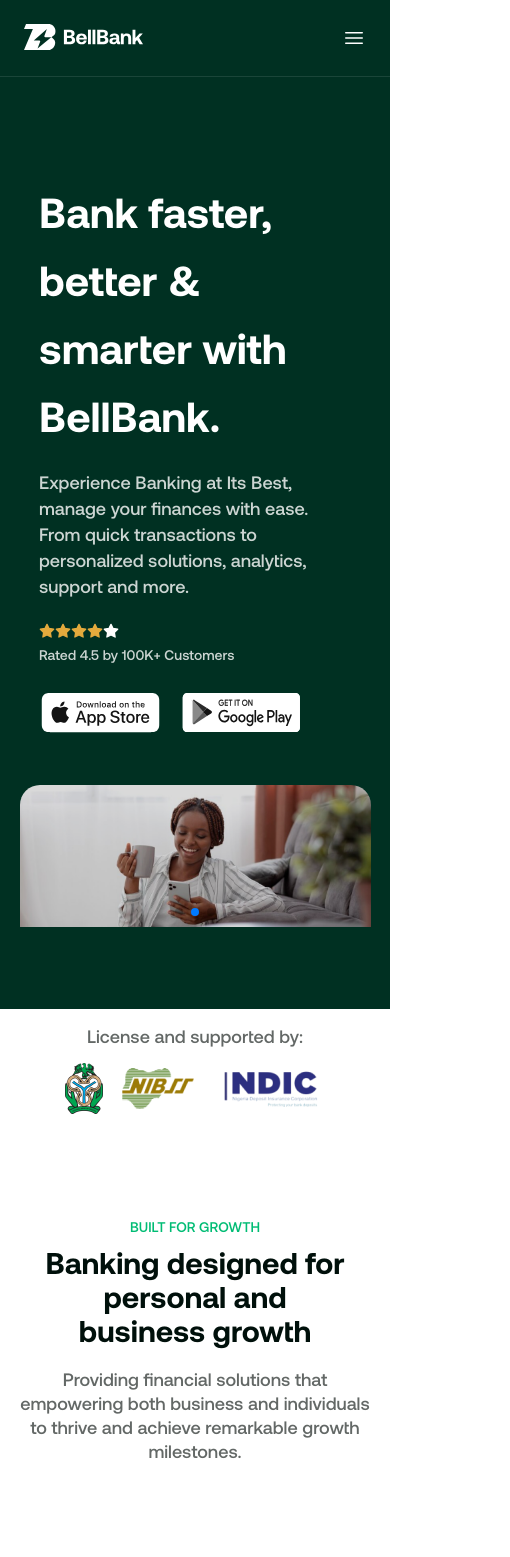
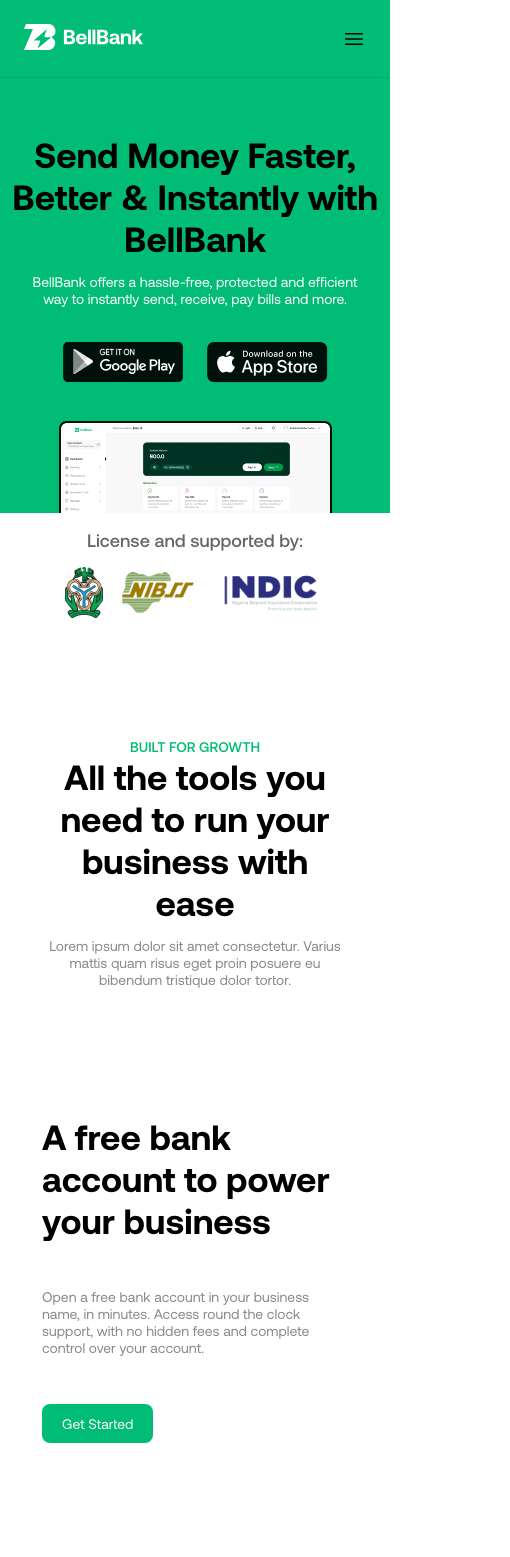
Before and after one commit to horlas08/BellBank, a React (Vite) app: page /company in a window 390 px wide. Shown: the top 1557 px of the page, 510 px wide, since content can reach past the window. Built offline with nearby package versions, Linux system fonts and the light colour scheme.

Commit message:
responsive continue personal

```diff
--- a/src/App.tsx
+++ b/src/App.tsx
@@ -13,7 +13,7 @@
 import Homepage from "./pages/Homepage";
 import AboutUs from "./pages/AboutUs";
 import Portfolio from "./pages/Personal";
-import Product from "./pages/Product";
+import Company from "./pages/Company";
 
 
 function App() {
@@ -61,7 +61,7 @@
       <Route path="/" element={<Homepage />} />
       <Route path="/about-us" element={<AboutUs />} />
       <Route path="/personal" element={<Portfolio />} />
-      <Route path="/product" element={<Product />} />
+      <Route path="/company" element={<Company />} />
       <Route path="*" element={<Homepage />} />
     </Routes>
   );
--- a/src/components/Footer.tsx
+++ b/src/components/Footer.tsx
@@ -50,22 +50,22 @@
                     />
                     <p>ACME Industries Ltd.<br/>Providing reliable tech since 1992</p>
                 </aside>
-                <div className="flex  flex-1 flex-col sm:flex-row w-full md:auto justify-around items-start">
-                    <nav className="flex flex-col">
+                <div className="flex flex-1 flex-col sm:flex-row  w-full md:auto justify-around items-start">
+                    <nav className="flex flex-col my-[25px] sm:my-0">
                         <h6 className="footer-title mt-0 text-xl sm:text-inherit">Services</h6>
                         <a className="link link-hover">Branding</a>
                         <a className="link link-hover">Design</a>
                         <a className="link link-hover">Marketing</a>
                         <a className="link link-hover">Advertisement</a>
                     </nav>
-                    <nav className="flex flex-col">
+                    <nav className="flex flex-col my-[25px] sm:my-0">
                         <h6 className="mt-0 footer-title text-xl sm:text-inherit">Company</h6>
                         <a className="link link-hover">About us</a>
                         <a className="link link-hover">Contact</a>
                         <a className="link link-hover">Jobs</a>
                         <a className="link link-hover">Press kit</a>
                     </nav>
-                    <nav className="flex flex-col">
+                    <nav className="flex flex-col my-[25px] sm:my-0">
                         <h6 className="mt-0 footer-title text-xl sm:text-inherit">Legal</h6>
                         <a className="link link-hover">Terms of use</a>
                         <a className="link link-hover">Privacy policy</a>
--- a/src/components/Header.tsx
+++ b/src/components/Header.tsx
@@ -83,7 +83,7 @@
                         onClick={() => setMobileMenuOpen(true)}
                     >
 
-                        <Bars3Icon className="h-6 w-6" color={chevronColor} aria-hidden="true"/>
+                        <Bars3Icon className="h-6 w-6 cursor-pointer" color={chevronColor} aria-hidden="true"/>
                     </div>
                 </div>
                 {/*larger area */}
@@ -141,7 +141,7 @@
                     <Link to="/personal" style={productsStyle} className="text-sm text-gray-1100 no-underline font-semibold leading-6 .text-gray-1100">
                         Personal
                     </Link>
-                    <a href="#" style={productsStyle} className="text-sm text-gray-1100 no-underline font-semibold leading-6 .text-gray-1100">
+                    <a href="/company" style={productsStyle} className="text-sm text-gray-1100 no-underline font-semibold leading-6 .text-gray-1100">
                         Companys
                     </a>
                 </Popover.Group>
@@ -162,9 +162,8 @@
                 </div>
             </nav>
             <Dialog className="lg:hidden" open={mobileMenuOpen} onClose={setMobileMenuOpen}>
-                <div className="fixed inset-0 z-10"/>
-                <Dialog.Panel
-                    className="fixed inset-y-0 right-0 z-10 w-full overflow-y-auto bg-white px-6 py-6 sm:max-w-sm sm:ring-1 sm:ring-gray-900/10">
+                <div className="fixed  inset-0 z-10"/>
+                <Dialog.Panel className="fixed  inset-y-0 right-0 z-10 w-full max-w-[90%] overflow-y-auto bg-white px-6 py-6 sm:max-w-sm sm:ring-1 sm:ring-gray-900/10">
                     <div className="flex items-center justify-between">
                         <Link to="#" className="-m-1.5 p-1.5 !focus-visible:border-none">
 
@@ -174,16 +173,14 @@
                                 src={'./Bellgreen.png'}
                             />
                         </Link>
-                        <div
-
-                            className="-m-2.5 rounded-md p-2.5"
+                        <div className="-m-2.5 rounded-md p-2.5"
                             onClick={() => setMobileMenuOpen(false)}
                         >
 
-                            <XMarkIcon className="h-6 w-6" fill={chevronColor} aria-hidden="true"/>
+                            <XMarkIcon className="h-6 w-6 cursor-pointer" fill={chevronColor} aria-hidden="true"/>
                         </div>
                     </div>
-                    <div className="mt-6 flow-root">
+                    <div className="mt-6  flow-root">
                         <div className="-my-6 divide-y divide-gray-500/10">
                             <div className="space-y-2 py-6">
 
@@ -191,7 +188,7 @@
                                     {({open}) => (
                                         <>
                                             <Disclosure.Button
-                                                className="flex w-full items-center bg-transparent justify-between  border-0 rounded-lg py-2 pl-3 pr-3.5 text-base font-semibold leading-7 .text-gray-1100 hover:bg-gray-50">
+                                                className="flex  w-full items-center bg-transparent justify-between  border-0 rounded-lg py-2 pl-3 pr-3.5 text-base font-semibold leading-7 .text-gray-1100 hover:bg-gray-50">
                                                 Product
                                                 <ChevronDownIcon
                                                     className={classNames(open ? 'rotate-180' : '', 'h-5 w-5 flex-none')}
@@ -220,13 +217,13 @@
                                     About us
                                 </Link>
                                 <Link
-                                    to="#"
+                                    to="/personal"
                                     className="-mx-3 block font-aeonik rounded-lg px-3 py-2 text-base text-black no-underline font-semibold leading-7 .text-gray-1100 hover:bg-gray-50"
                                 >
                                     Personal
                                 </Link>
                                 <Link
-                                    to="#"
+                                    to="/company"
                                     className="-mx-3 block font-aeonik rounded-lg px-3 py-2 text-black no-underline text-base font-semibold leading-7 .text-gray-1100 hover:bg-gray-50"
                                 >
                                     Company
--- a/src/pages/Product.tsx
+++ b/src/pages/Company.tsx
@@ -5,7 +5,7 @@
 import AppBtn from "../components/AppBtn";
 import ApproveBy from "../components/ApproveBy";
 
-const Product: FunctionComponent = () => {
+const Company: FunctionComponent = () => {
     return (
         <div className="w-full relative bg-white overflow-hidden text-left text-sm text-mediumseagreen font-aeonik">
 
@@ -19,7 +19,7 @@
             />
             <div className="text-black flex flex-col items-center bg-mediumseagreen">
                 <div className="max-w-[550px] mx-auto mt-[20px]">
-                    <h3 className="text-23xl text-center mb-0">Send Money Faster, Better & Instantly with BellBank</h3>
+                    <h3 className="text-16xl md:text-23xl text-center mb-0">Send Money Faster, Better & Instantly with BellBank</h3>
                     <p className={'text-center  mx-auto max-w-[350px] font-aeonik text-white'}>
                         BellBank offers a hassle-free, protected and efficient way to instantly send, receive, pay bills
                         and more.
@@ -32,9 +32,10 @@
                             <img src="/public/assets/images/apple_black.png" alt={''}/>
                         </div>
                     </div>
-                    <div className="flex justify-center">
-                        <img src="/public/assets/images/dash.png" alt={''}/>
-                    </div>
+
+                </div>
+                <div className="flex justify-center mx-auto">
+                    <img className={'max-w-[70%] lg:max-w-full'} src="/public/assets/images/dash.png" alt={''}/>
                 </div>
             </div>
             <ApproveBy/>
@@ -45,7 +46,7 @@
                     <div className="top text-center mb-[5rem]">
                         <div className="relative text-mediumseagreen uppercase font-medium">Built for growth
                         </div>
-                        <h3 className="text-16xl md:text-23xl text-black mt-0 mx-auto w-[50%] text-center mb-0">
+                        <h3 className="text-16xl md:text-23xl text-black mt-0 mx-auto md:w-[50%] text-center mb-0">
                             All the tools you need to run your business with ease</h3>
                         <p className={'text-center max-w-[550px] mx-auto font-aeonik text-gray-100'}>
                             Lorem ipsum dolor sit amet consectetur. Varius mattis quam risus eget proin posuere
@@ -54,14 +55,14 @@
                         </p>
                     </div>
                     <div className="flex md:flex-row flex-col justify-evenly gap-[70px]">
-                        <div className="left w-[35%] flex flex-col justify-center">
+                        <div className="left md:w-[35%] flex flex-col justify-center">
 
                             <div className="_">
                                 <h4 className="text-black text-[35px]">A free bank account to power your business</h4>
                                 <p className="text-gray-100">
                                     Open a free bank account in your business name, in minutes. Access round the clock support, with no hidden fees and complete control over your account.
                                 </p>
-                                <AppBtn text={'Get Started'} className={'w-max'}/>
+                                <AppBtn text={'Get Started'} className={'w-max mt-[3rem] md:mt-0'}/>
                             </div>
                         </div>
                         <div className="right">
@@ -78,4 +79,4 @@
     );
 };
 
-export default Product;
+export default Company;
--- a/src/pages/Personal.tsx
+++ b/src/pages/Personal.tsx
@@ -144,9 +144,8 @@
                         </p>
                     </div>
                     <div className="bottom my-[30px]">
-                        <div className="flex justify-center mt-[100px] gap-5 flex-card">
-                            <div
-                                className="body border-l-[1px] border-opacity-[50%] pl-2 border-solid border-l-mediumseagreen">
+                        <div className="flex flex-col md:flex-row justify-center mt-[100px] gap-[35px] md:gap-5 flex-card">
+                            <div className="body md:border-l-[1px] border-opacity-[50%] pl-2 border-solid border-l-mediumseagreen">
                                 <img src='/public/assets/images/p1.png' alt={''}/>
                                 <h5 className={'text-white text-xl my-1'}>Protection and peace of mind</h5>
                                 <p className={'mt-1 text-gray-1100 font-inter w-[79%]'}>
@@ -154,14 +153,14 @@
                                     components for a professional look and feel.
                                 </p>
                             </div>
-                            <div className="body border-l-[1px] border-opacity-[50%] pl-2 border-solid border-l-mediumseagreen">
+                            <div className="body md:border-l-[1px] border-opacity-[50%] pl-2 border-solid border-l-mediumseagreen">
                                 <img src='/public/assets/images/p2.png' alt={''}/>
                                 <h5 className={'text-white text-xl my-1'}>Protection and peace of mind</h5>
                                 <p className={'mt-1 text-gray-1100 font-inter w-[79%]'}>
                                     Glide apps adapt to look great on mobile, desktop, and tablet for a consistent, unified user experience across your app.
                                 </p>
                             </div>
-                            <div className="body border-l-[1px] border-opacity-[50%] pl-2 border-solid border-l-mediumseagreen">
+                            <div className="body md:border-l-[1px] border-opacity-[50%] pl-2 border-solid border-l-mediumseagreen">
                                 <img src='/public/assets/images/p3.png' alt={''}/>
                                 <h5 className={'text-white text-xl my-1'}>Protection and peace of mind</h5>
                                 <p className={'mt-1 text-gray-1100 font-inter w-[85%]'}>
@@ -194,7 +193,7 @@
                             </div>
                         </div>
                         <div className="right">
-                            <div className="bg-dimgray-light grid place-content-center p-[40px]">
+                            <div className="md:bg-dimgray-light grid place-content-center p-[40px]">
                                 <img src="/public/assets/images/group_phone.png" alt={'d'}/>
                             </div>
                         </div>
```
